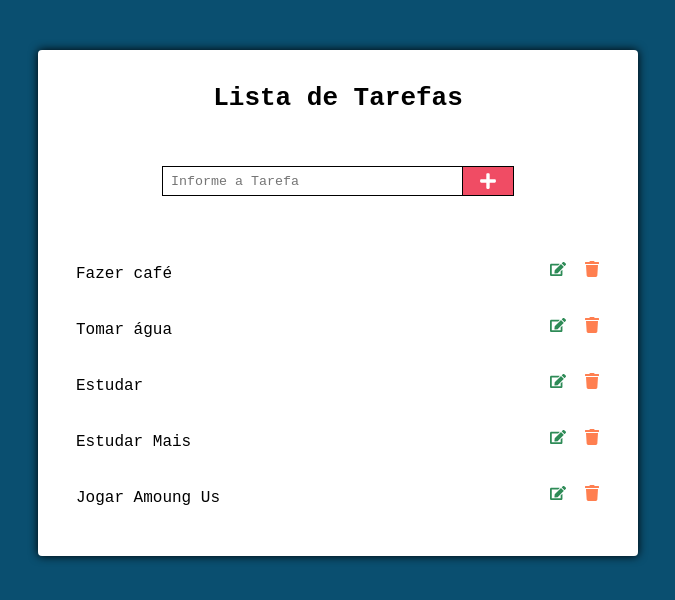
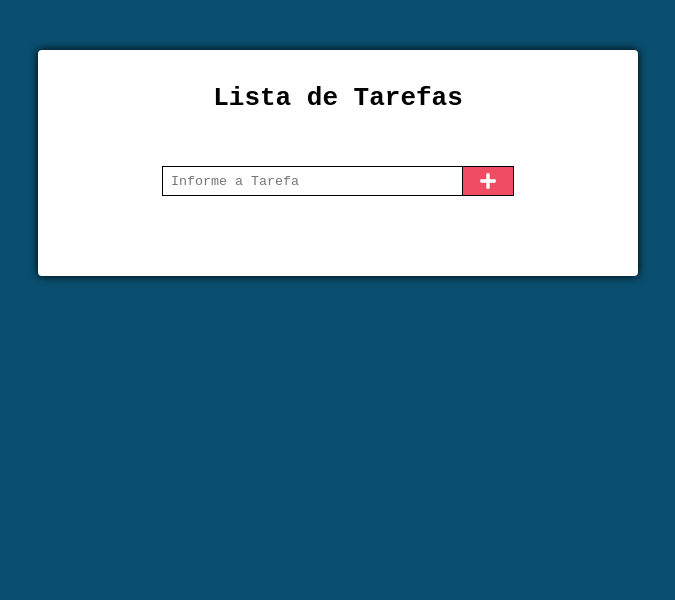
Before and after one commit to Luke0195/Task-List, a React (Create React App) app: page / in a window 1280 px wide. Shown: the top 600 px of the page, without its empty margins (302-977 px from the left). Built offline with nearby package versions, Linux system fonts and the light colour scheme.

Commit message:
feat: adicionando tarefas

```diff
--- a/src/components/Main/index.js
+++ b/src/components/Main/index.js
@@ -8,14 +8,21 @@
 export default class Main extends Component {
   state ={
     novaTarefa: '',
-    tarefas: [
-      'Fazer café',
-      'Tomar água',
-      'Estudar ',
-      'Estudar Mais',
-      'Jogar Amoung Us',
+    tarefas: [],
+  }
 
-    ],
+  handleSubmit = (e) => {
+    e.preventDefault();
+    const { tarefas } = this.state;
+    let { novaTarefa } = this.state;
+    novaTarefa = novaTarefa.trim();
+    if (tarefas.indexOf(novaTarefa) !== -1) return;
+
+    const novatarefas = [...tarefas];
+
+    this.setState({
+      tarefas: [...novatarefas, novaTarefa],
+    });
   }
 
   handleChangeInput = (event) => {
@@ -29,7 +36,7 @@
     return (
       <div className="main">
         <h1> Lista de Tarefas</h1>
-        <form action="#" className="form">
+        <form onSubmit={this.handleSubmit} action="#" className="form">
           <input
             type="text"
             name="msg"
```
Also changed, not shown: .eslintrc.js.
